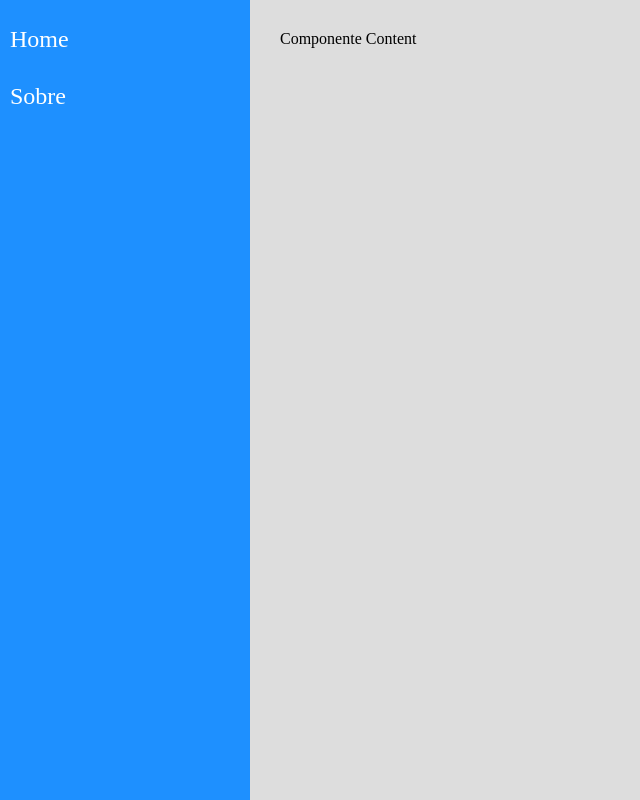
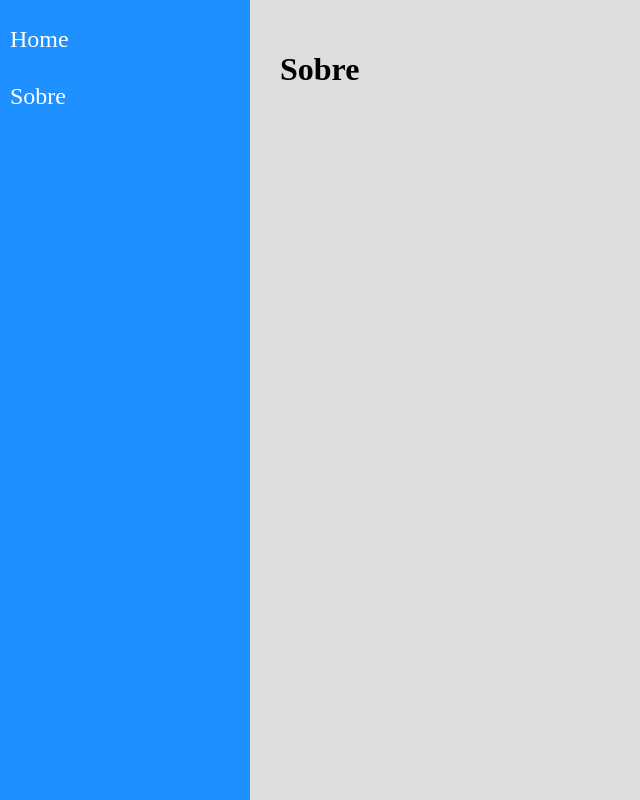
Before and after one commit to flaviohenso/navegacaoReactRouter, a React (Create React App) app: page /about in a window 1280 px wide. Shown: the whole page, without its empty margins (0-640 px from the left). Built offline with nearby package versions, Linux system fonts and the light colour scheme.

Commit message:
Navegação Simples

```diff
--- a/package.json
+++ b/package.json
@@ -9,7 +9,7 @@
     "react": "^17.0.2",
     "react-dom": "^17.0.2",
     "react-router-dom": "^6.2.2",
-    "react-scripts": "5.0.0",
+    "react-scripts": "^2.1.3",
     "web-vitals": "^2.1.4"
   },
   "scripts": {
--- a/src/components/layout/Content.jsx
+++ b/src/components/layout/Content.jsx
@@ -1,11 +1,19 @@
 import './Content.css'
+
+import React from "react"
+import { Route, Routes } from 'react-router-dom'
+import About from '../../views/examples/About'
+import Home from '../../views/examples/Home'
 
 
 const Content = props => (
-    <div className="Content">
-        Componente Content
+    <main className="Content">
+        <Routes>
+            <Route path="/" caseSensitive={false} element={<Home />}/>
+            <Route path="/about" caseSensitive={false} element={<About />}/>
+        </Routes>
 
-    </div>
+    </main>
 
 )
 
--- a/src/components/layout/Menu.jsx
+++ b/src/components/layout/Menu.jsx
@@ -1,23 +1,22 @@
 import './Menu.css'
 
-import About from '../../views/examples/About'
-import Home from '../../views/examples/Home'
+import React from "react"
+import { Link } from 'react-router-dom'
 
 const Menu = props => (
         <aside className="Menu">
             <nav>
                 <ul>
                     <li>
-                    <a href='/'>Home</a>
+                        <Link to='/'>Home</Link>
                     </li>
                     <li>
-                    <a href='/'>Sobre</a>
+                        <Link to='/about'>Sobre</Link>
                     </li>
                 </ul>
             </nav>
 
         </aside>
-
 )
 
 export default Menu
--- a/src/views/App.jsx
+++ b/src/views/App.jsx
@@ -1,13 +1,17 @@
 import Menu from '../components/layout/Menu'
 import Content from '../components/layout/Content'
 import './App.css'
+import React from 'react'
+import { BrowserRouter as Router } from 'react-router-dom'
 
 
 const App = props => (
-    <div className="App">
-        <Menu/>
-        <Content />
-    </div>
+    <Router>
+        <div className="App">
+            <Menu />
+            <Content />
+        </div>
+    </Router>
 
 )
 
--- a/src/views/examples/About.jsx
+++ b/src/views/examples/About.jsx
@@ -1,7 +1,9 @@
-const About = props => {
+import React from "react"
+
+const About = props => (
     <div className="About">
-        <h1>Componente Sobre</h1>
+        <h1>Sobre</h1>
     </div>
-}
+)
 
 export default About
--- a/src/views/examples/Home.jsx
+++ b/src/views/examples/Home.jsx
@@ -1,8 +1,10 @@
-const Home = props => {
+import React from "react"
+
+const Home = props => (
     <div className="Home">
         <h1>Componente Home</h1>
         <p>Bem vindo!</p>
     </div>
-}
+)
 
 export default Home
```
Also changed, not shown: 1 other file (tests, documents, lock files or other folders). Lines whose indentation alone changed are shown as unchanged.
